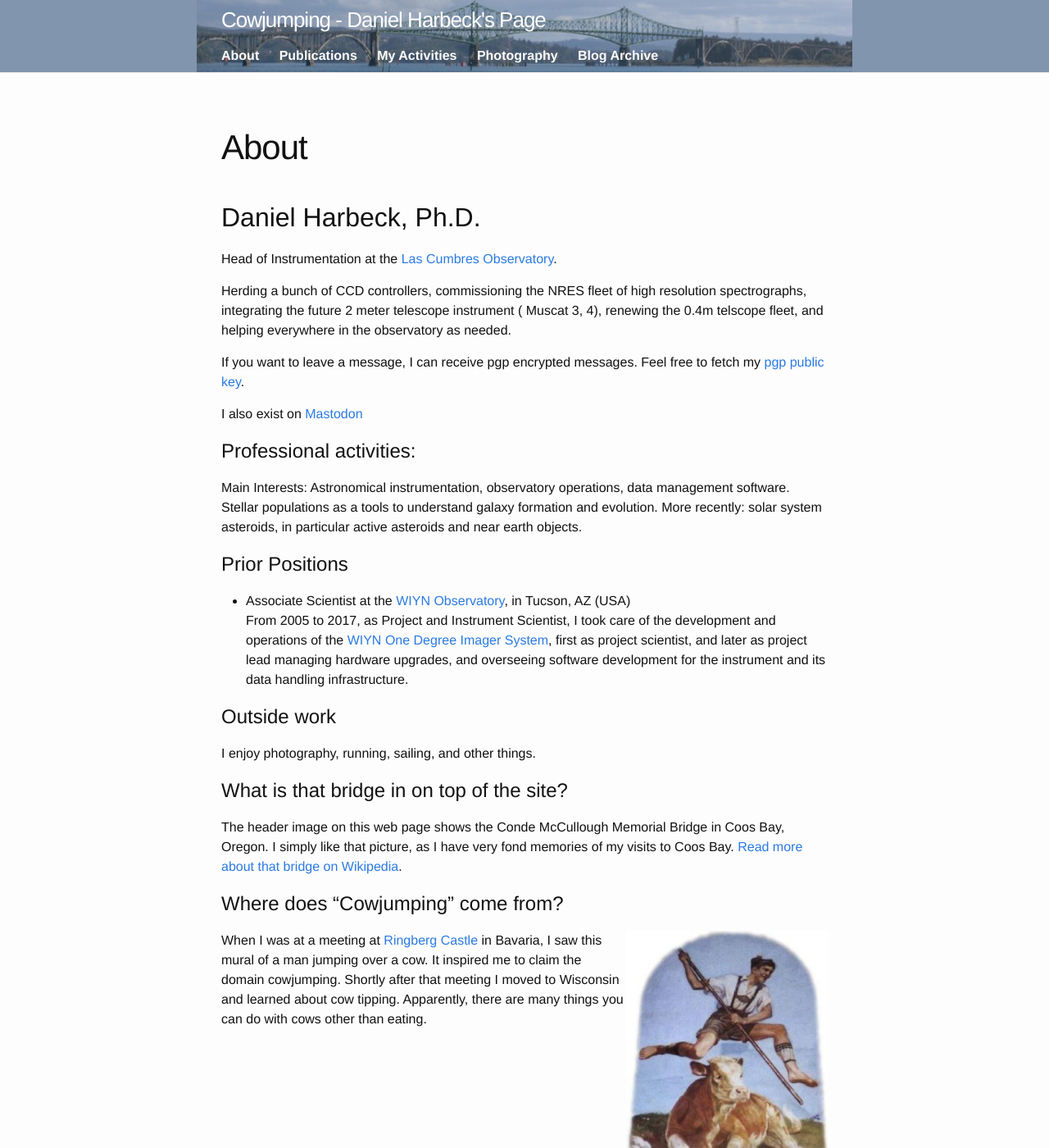
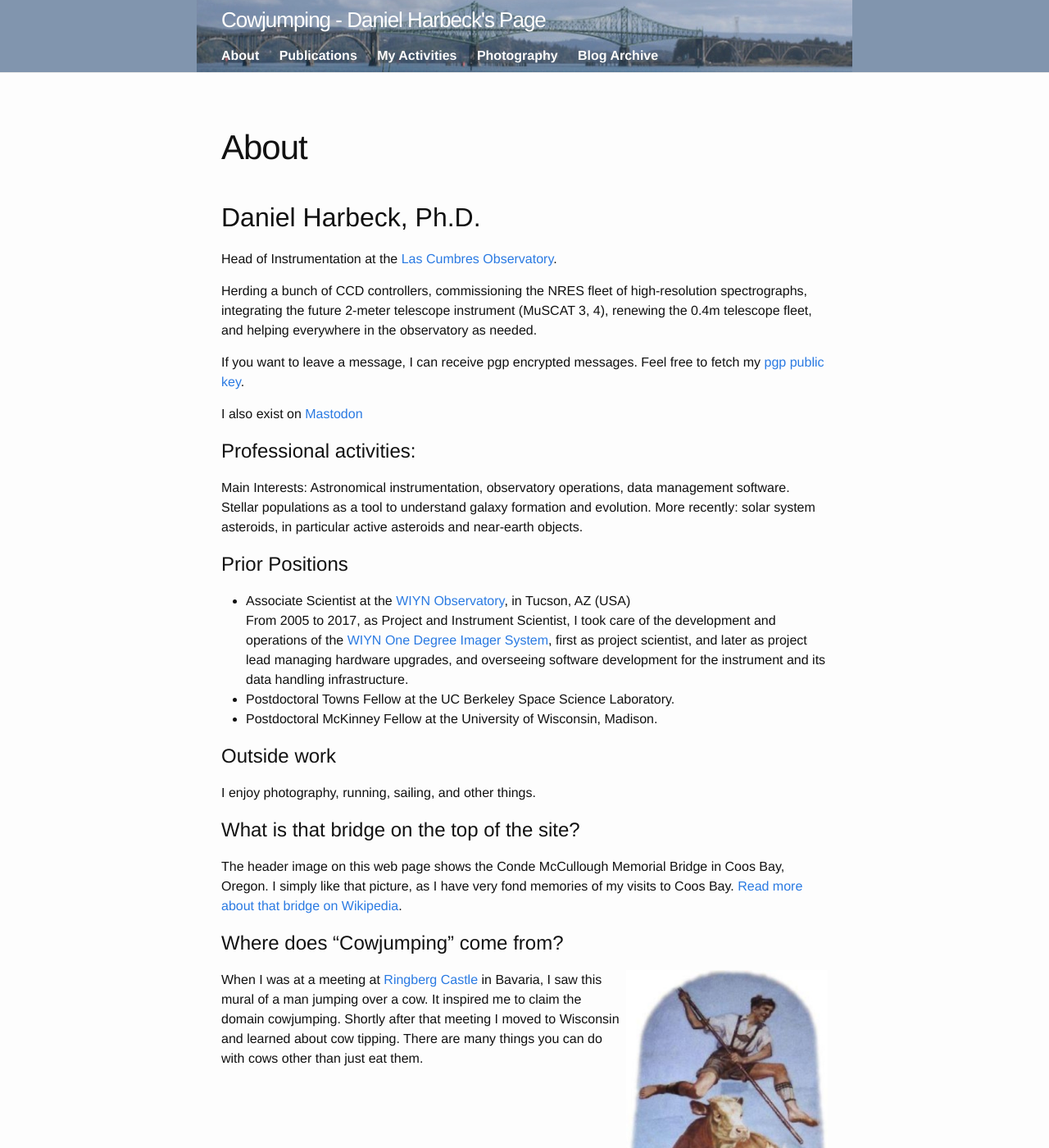
Before and after one commit to drhaz/drhaz.github.io, a Jekyll site: the page built from _pages/about.md, in a window 1280 px wide and 1400 px high. Shown: the whole window at 82% size. Built offline with Jekyll 4.4.1, drawn with Linux system fonts in a browser that asks for light colours.

Commit message:
spelling

```diff
--- a/_pages/about.md
+++ b/_pages/about.md
@@ -10,7 +10,7 @@
 
 Head of Instrumentation at the [Las Cumbres Observatory](https://lco.global).
 
-Herding a bunch of CCD controllers, commissioning the NRES fleet of high resolution spectrographs, integrating the future  2 meter telescope instrument ( Muscat 3, 4), renewing the 0.4m telscope fleet, and helping everywhere in the observatory as needed.
+Herding a bunch of CCD controllers, commissioning the NRES fleet of high-resolution spectrographs, integrating the future 2-meter telescope instrument (MuSCAT 3, 4), renewing the 0.4m telescope fleet, and helping everywhere in the observatory as needed.
 
 If you want to leave a message, I can receive pgp encrypted messages. Feel free to fetch my <a href="/static/0BDD9EB4.asc"> pgp public key</a>.
 
@@ -19,9 +19,7 @@
 Professional activities:
 ====
 
-Main Interests: Astronomical instrumentation, observatory operations, data management software. Stellar populations as a tools to understand galaxy formation and evolution. More recently: solar system asteroids, in particular active asteroids and near earth objects.
-
-
+Main Interests: Astronomical instrumentation, observatory operations, data management software. Stellar populations as a tool to understand galaxy formation and evolution. More recently: solar system asteroids, in particular active asteroids and near-earth objects.
 
 
 Prior Positions
@@ -29,6 +27,8 @@
 
 * Associate Scientist at the [WIYN Observatory](http://www.wiyn.org), in Tucson, AZ (USA)\\
  From 2005 to 2017, as Project and Instrument Scientist,  I took care of the development and operations of the [WIYN](www.wiyn.org) [One Degree Imager System](http://www.wiyn.org/ODI), first as project scientist, and later as project lead managing hardware upgrades, and overseeing software development for the instrument and its data handling infrastructure.
+* Postdoctoral Towns Fellow at the UC Berkeley Space Science Laboratory.
+* Postdoctoral McKinney Fellow at the University of Wisconsin, Madison.
 
 
 Outside work
@@ -37,7 +37,7 @@
 I enjoy photography, running, sailing, and other things.
 
 
-What is that bridge in on top of the site?
+What is that bridge on the top of the site?
 ====
 
 The header image on this web page shows the Conde McCullough Memorial Bridge
@@ -49,5 +49,4 @@
 ![cowjumping mural](/assets/images/cowjumping.jpg){: .rightimage height="300px"}
 When I was at a meeting at [Ringberg Castle](http://www.schloss-ringberg.de/home) in Bavaria, I saw this mural
 of a man jumping over a cow. It inspired me to claim the domain cowjumping.
-Shortly after that meeting I moved to Wisconsin and learned about cow tipping.
-Apparently, there are many things you can do with cows other than eating.
+Shortly after that meeting I moved to Wisconsin and learned about cow tipping. There are many things you can do with cows other than just eat them.
```
